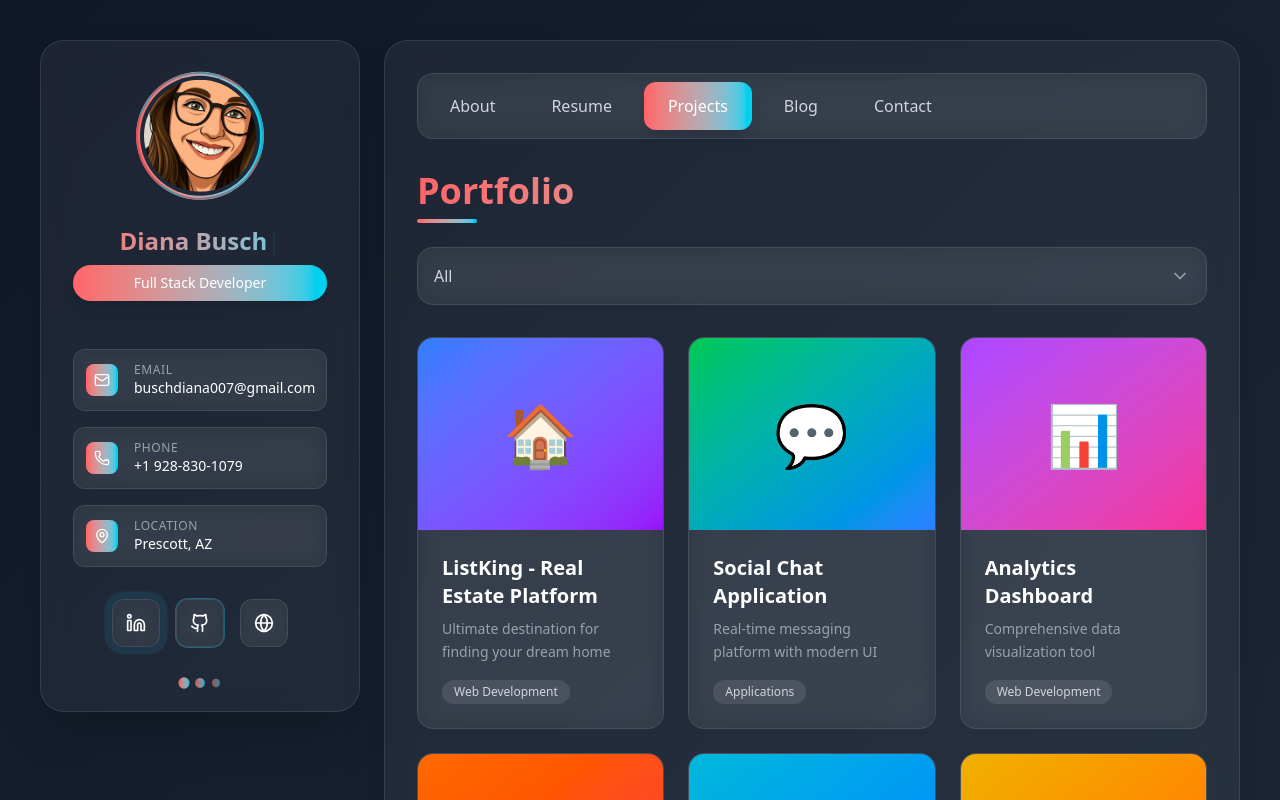
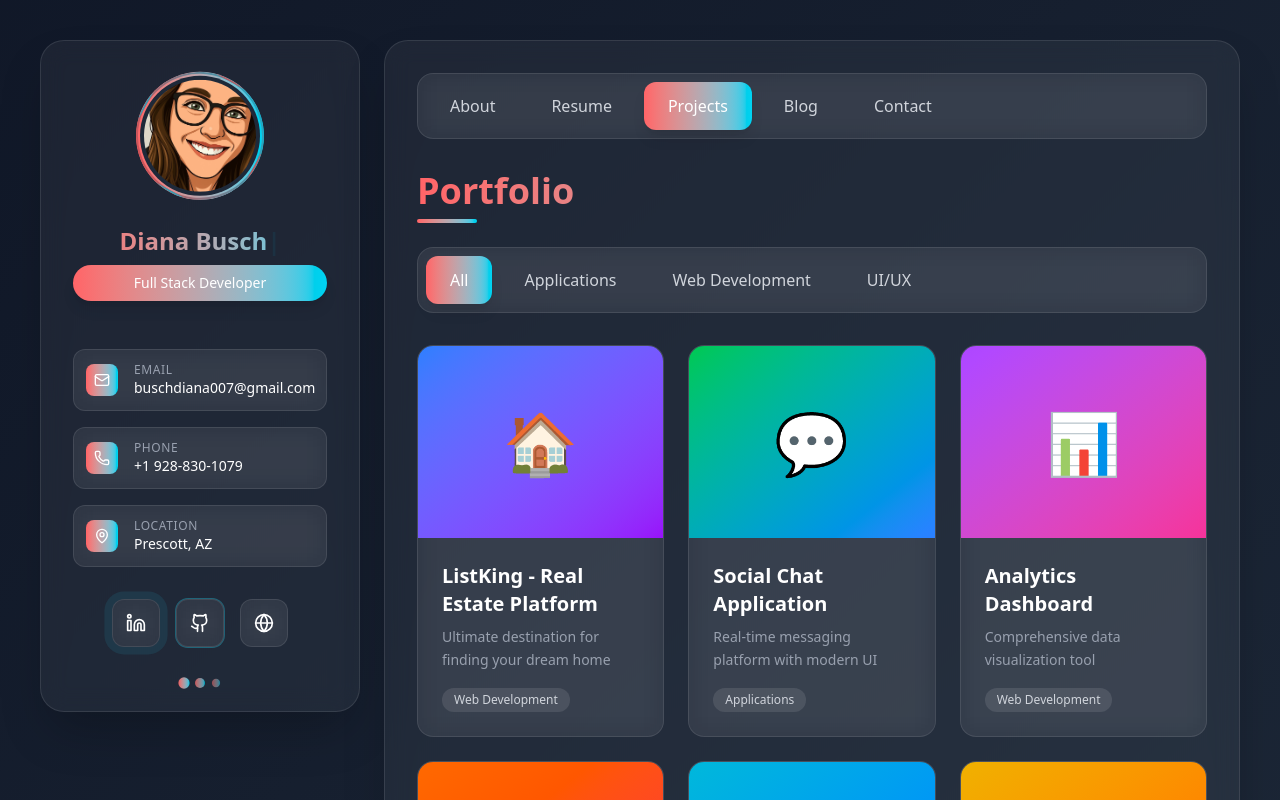
Before and after one commit to DBusch-Developer/developer-portfolio, a React (Vite) app in the folder client/: page / in a window 1280 px wide. Both pictures are taken after a click on the button "Projects". Shown: the top 800 px of the page. Built offline with nearby package versions, Linux system fonts and the light colour scheme.

Commit message:
Projects bug fix.

```diff
--- a/client/src/pages/Projects.jsx
+++ b/client/src/pages/Projects.jsx
@@ -37,7 +37,32 @@ const Projects = () => {
         />
       </motion.h2>
 
-      {/* Filter Dropdown */}
+      {/* Filter Tabs - Desktop/Web View */}
+      <motion.div
+        initial={{ opacity: 0, y: 20 }}
+        animate={{ opacity: 1, y: 0 }}
+        transition={{ delay: 0.2 }}
+        className="glass rounded-2xl p-2 mb-8 hidden md:flex flex-wrap gap-2"
+      >
+        {filters.map((filter) => (
+          <motion.button
+            key={filter}
+            onClick={() => setActiveFilter(filter)}
+            className={`px-6 py-3 rounded-xl font-medium transition-all duration-300 ${
+              activeFilter === filter
+                ? 'gradient-bg text-white shadow-lg'
+                : 'text-gray-300 hover:bg-white/10 hover:text-white'
+            }`}
+            whileHover={{ scale: 1.05 }}
+            whileTap={{ scale: 0.95 }}
+          >
+            {filter}
+          </motion.button>
+        ))}
+      </motion.div>
+
+      {/* Filter Dropdown - Mobile View */}
+      <div className="md:hidden mb-8">
         <FilterDropdown
           isOpen={isDropdownOpen}
           onToggle={toggleDropdown}
@@ -45,6 +70,7 @@ const Projects = () => {
           onFilterChange={handleFilterChange}
           filters={filters}
         />
+      </div>
 
       {/* Projects Grid */}
       <motion.div
```
Lines whose indentation alone changed are shown as unchanged.
